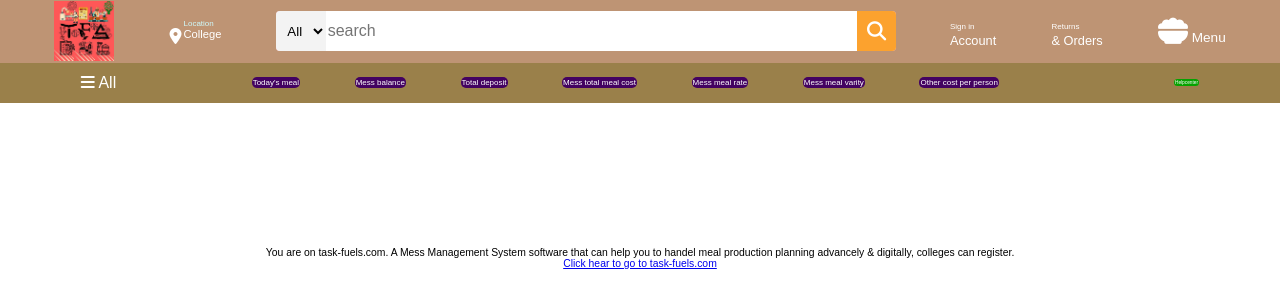
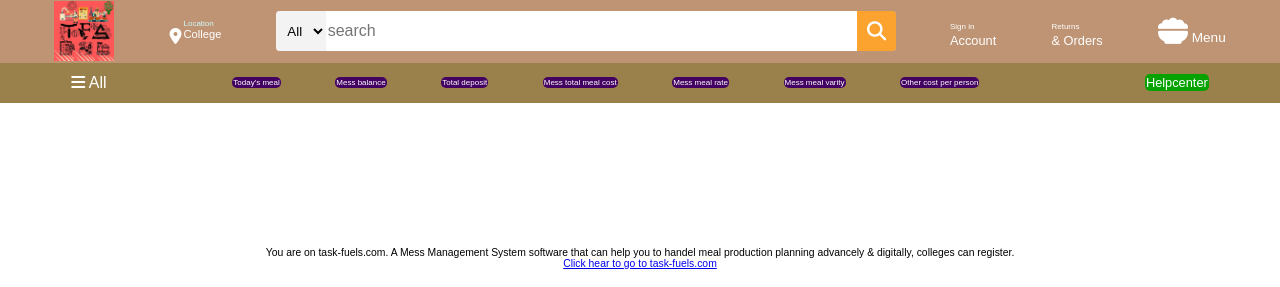
Before and after one commit to RRwelfarework/TFS1, a plain HTML site: page index.html in a window 1280 px wide. Shown: the top 287 px of the page. Drawn offline with Linux system fonts and the light colour scheme.

Commit message:
Update style.css

```diff
--- a/style.css
+++ b/style.css
@@ -141,7 +141,7 @@ span{
 }
 
 .panel-helpcenter{
-    font-size: 0.3rem;
+    font-size: 0.8rem;
     font-weight: 500;
     display: flex;
     align-items:center;
```
